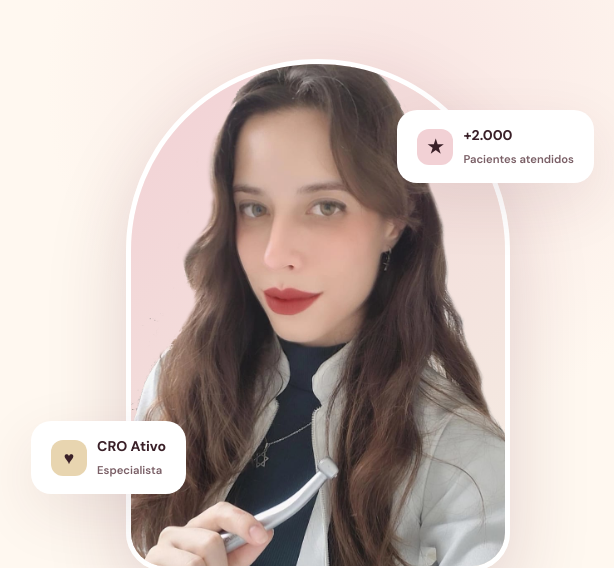
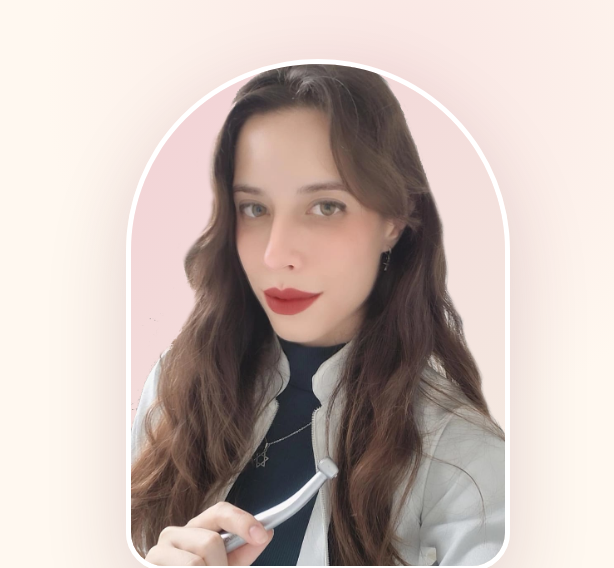
Before and after one commit to gihhfalcucci/gihhfalcucci.github.io, a website: page index.html in a window 1280 px wide. Shown: the part 105-673 px from the top of the page, 666-1280 px from the left. Drawn offline with nearby package versions, Linux system fonts and the light colour scheme; files that its build step writes are made by us from their sources.

Commit message:
Remove floating badges from hero section for cleaner layout.

```diff
--- a/index.html
+++ b/index.html
@@ -83,14 +83,6 @@
       <div class="hero-photo-wrap fade-up">
         <div class="hero-photo-frame">
           <img src="assets/profile.png" alt="Dra. Giovanna" />
-        </div>
-        <div class="card-base hero-float-badge top-badge">
-          <div class="badge-icon rose">&#10029;</div>
-          <div><strong>+2.000</strong><br><small class="badge-meta">Pacientes atendidos</small></div>
-        </div>
-        <div class="card-base hero-float-badge bottom-badge">
-          <div class="badge-icon gold">&#9829;</div>
-          <div><strong>CRO Ativo</strong><br><small class="badge-meta">Especialista</small></div>
         </div>
       </div>
     </div>
```
